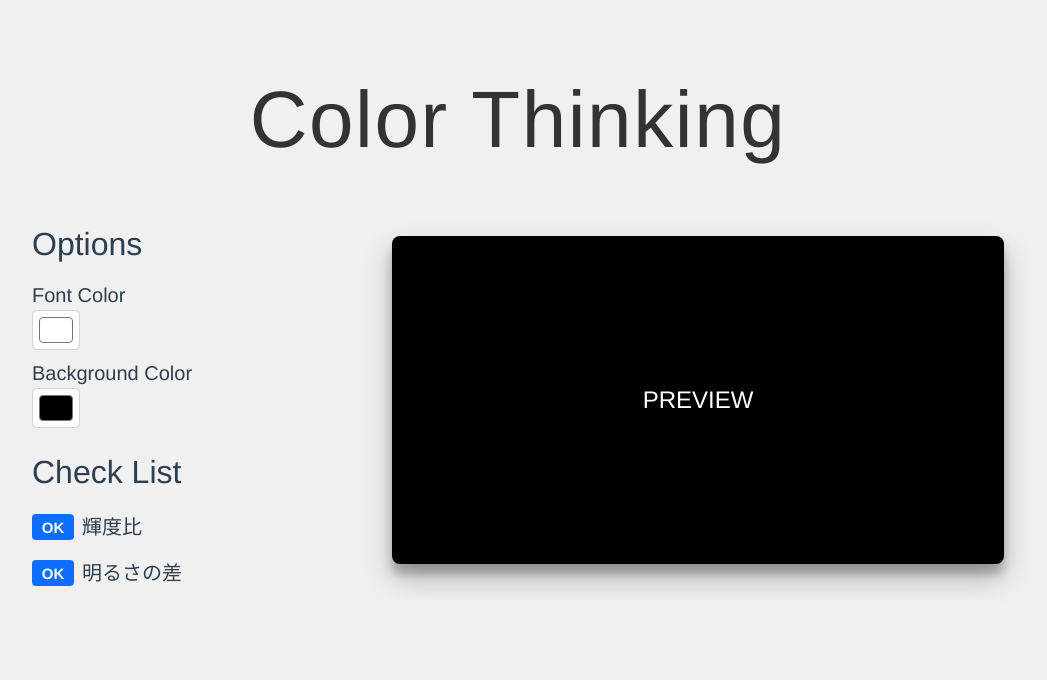
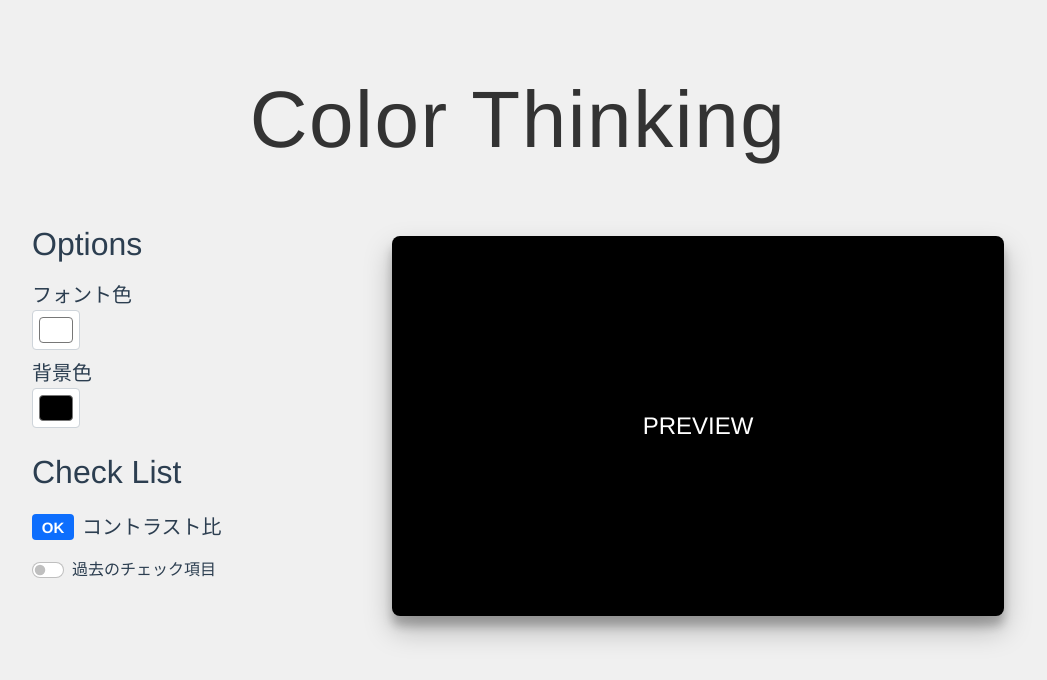
Before and after one commit to nhiroyasu/color-thinking, a Vue app: page / in a window 1280 px wide. Shown: the top 680 px of the page, without its empty margins (122-1169 px from the left). Built offline with nearby package versions, Linux system fonts and the light colour scheme.

Commit message:
v-modelへの対応

```diff
--- a/src/components/commons/ColorInput.vue
+++ b/src/components/commons/ColorInput.vue
@@ -7,7 +7,7 @@
       class="form-control form-control-color"
       type="color"
       name="color"
-      v-model="colorStr"
+      :value="colorStr"
       @input="onChanged"
     />
   </div>
@@ -29,18 +29,12 @@ export default defineComponent({
     colorStr: {
       type: String,
       require: true,
-      default: '#ffffff',
-    },
-  },
-  emits: {
-    change(value: string) {
-      return value;
     },
   },
   methods: {
     onChanged({ target }: Event) {
       if (target instanceof HTMLInputElement) {
-        this.$emit('change', target.value);
+        this.$emit('update:colorStr', target.value);
       }
     },
   },
--- a/src/components/pages/CompareBgAndFont.vue
+++ b/src/components/pages/CompareBgAndFont.vue
@@ -5,23 +5,32 @@
         <div class="content-title">
           Options
         </div>
-        <color-input
-          label="Font Color"
-          :color-str="fontColorStr"
-          @change="fontColorStr = $event"
-        />
-        <color-input
-          label="Background Color"
-          :color-str="backgroundColorStr"
-          @change="backgroundColorStr = $event"
-        />
+        <color-input label="フォント色" v-model:color-str="fontColorStr" />
+        <color-input label="背景色" v-model:color-str="backgroundColorStr" />
       </div>
-      <div class="check-content-wrapper">
+      <div class="check-contents-wrapper">
         <div class="content-title">
           Check List
         </div>
-        <check-item :flag="checkRatioLuminance" label="輝度比" />
-        <check-item :flag="checkDiffBrightness" label="明るさの差" />
+        <check-item :flag="checkRatioLuminance" label="コントラスト比" />
+        <div class="old-contents-wrapper">
+          <div class="form-check form-switch">
+            <input
+              type="checkbox"
+              id="old-check-contents-switch"
+              class="form-check-input"
+              name="old-check-contents-switch"
+              v-model="showOldCheckingContents"
+            />
+            <label for="old-check-contents-switch" class="form-check-label"
+              >過去のチェック項目</label
+            >
+          </div>
+          <div v-show="showOldCheckingContents" class="old-check-contents">
+            <check-item :flag="checkDiffBrightness" label="明度差" />
+            <check-item :flag="checkDiffColorValue" label="色差" />
+          </div>
+        </div>
       </div>
     </div>
     <div class="checking-preview">
@@ -38,6 +47,7 @@ import ColorInput from '@/components/commons/ColorInput.vue';
 import CheckItem from '@/components/commons/CheckItem.vue';
 import {
   isDiffBrightnessFollowing,
+  isDiffColorFollowing,
   isRatioLuminanceFollowing,
 } from '@/services/ColorSense';
 import Color from '@/domains/Color';
@@ -55,6 +65,7 @@ export default defineComponent({
     return {
       fontColorStr: '#FFFFFF',
       backgroundColorStr: '#000000',
+      showOldCheckingContents: false,
     };
   },
   computed: {
@@ -62,6 +73,7 @@ export default defineComponent({
       return ColorBuilder.build(this.fontColorStr);
     },
     backgroundColor(): Color {
+      console.log(this.backgroundColorStr);
       return ColorBuilder.build(this.backgroundColorStr);
     },
     checkRatioLuminance(): boolean {
@@ -73,6 +85,13 @@ export default defineComponent({
     },
     checkDiffBrightness(): boolean {
       const result: boolean = isDiffBrightnessFollowing(
+        this.fontColor,
+        this.backgroundColor
+      );
+      return result;
+    },
+    checkDiffColorValue(): boolean {
+      const result: boolean = isDiffColorFollowing(
         this.fontColor,
         this.backgroundColor
       );
@@ -91,7 +110,7 @@ export default defineComponent({
 
 <style lang="scss" scoped>
 .compare-bg-and-font {
-  align-items: center;
+  align-items: flex-start;
   display: grid;
   grid-template-columns: 360px minmax(360px, auto);
   justify-items: start;
@@ -115,8 +134,12 @@ export default defineComponent({
   }
 }
 
-.check-content-wrapper {
+.check-contents-wrapper {
   display: grid;
+
+  .old-contents-wrapper {
+    margin: 8px 0;
+  }
 }
 .checking-preview {
   display: flex;
@@ -130,8 +153,7 @@ export default defineComponent({
     display: grid;
     font-size: 1.5rem;
     place-items: center center;
-    height: 100%;
-    max-height: 520px;
+    height: 380px;
     width: 100%;
   }
 }
```
